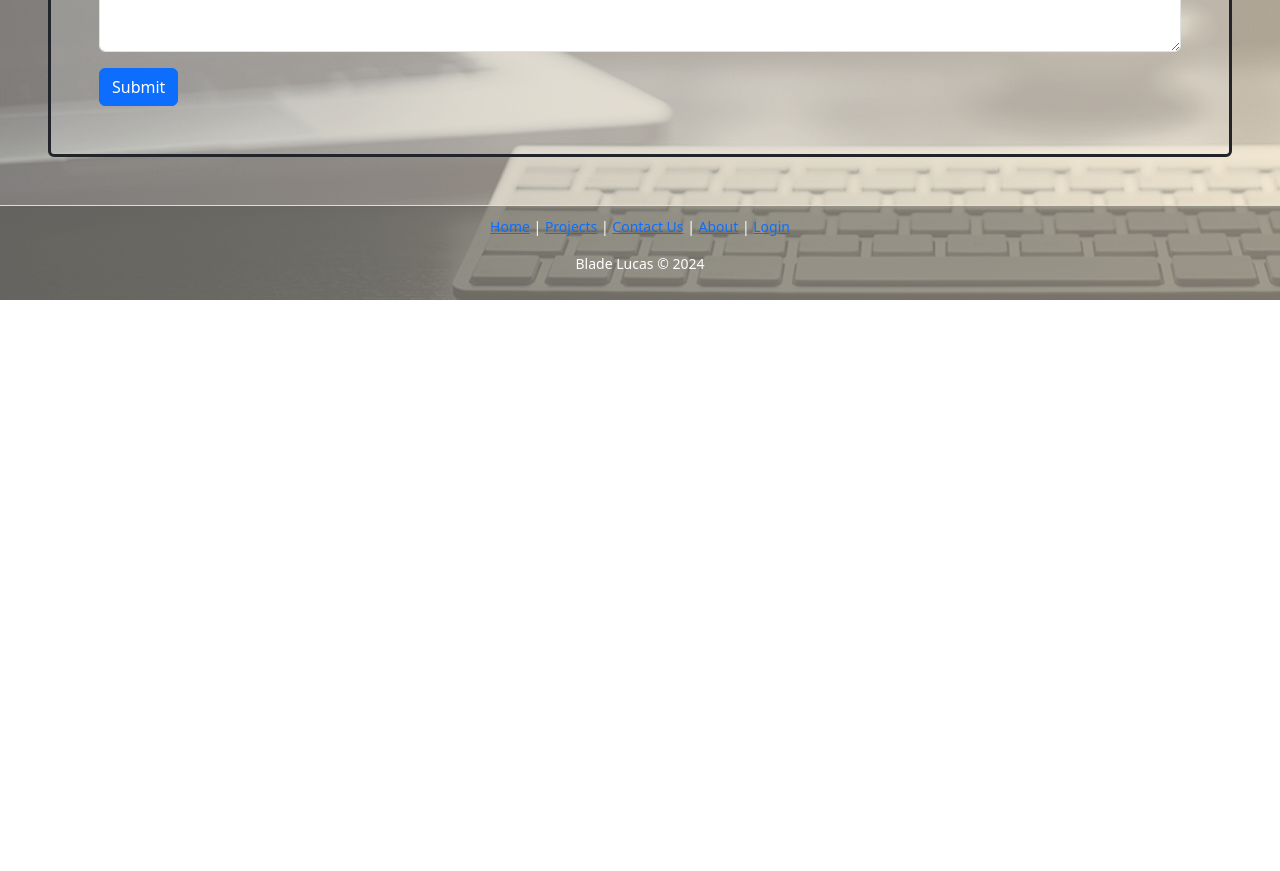
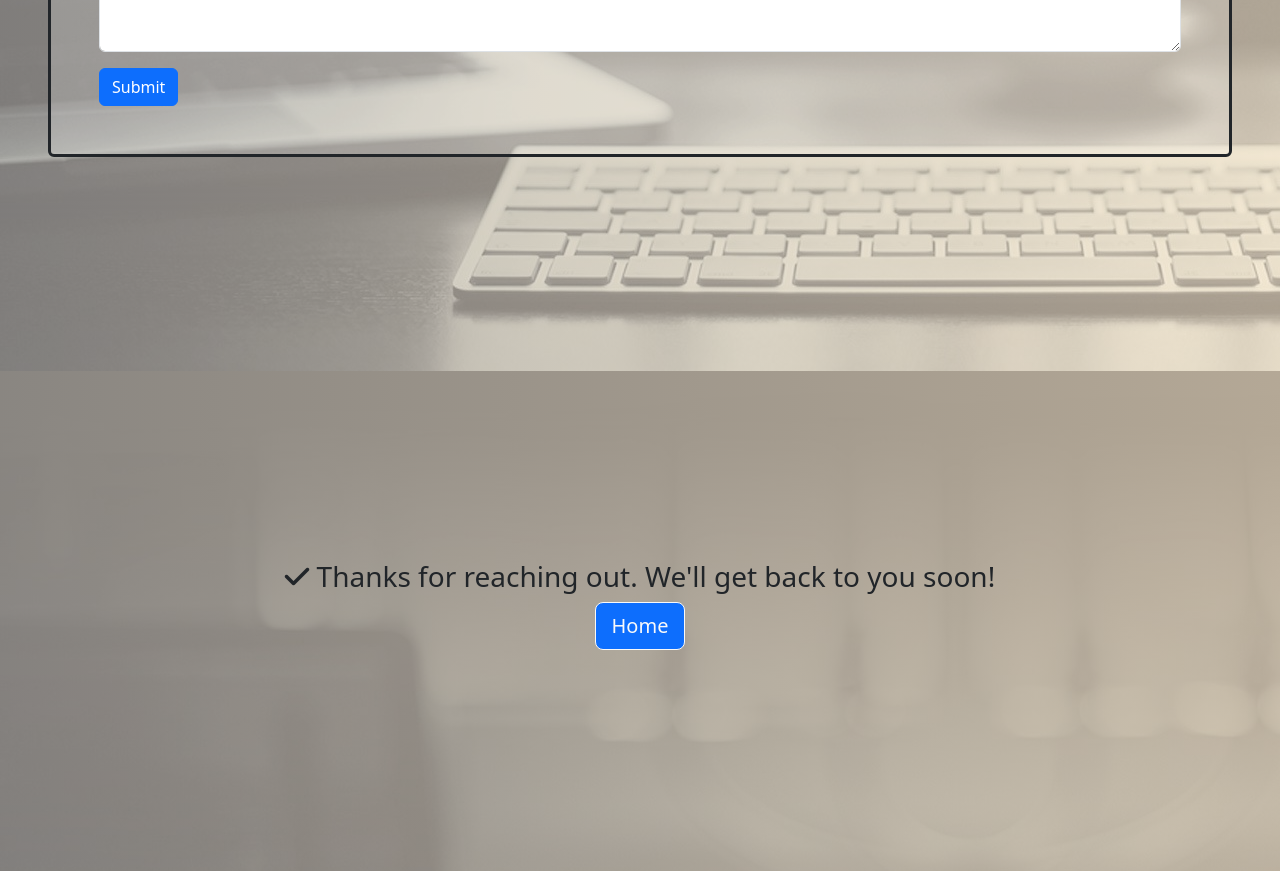
Before and after one commit to BladeLucas/11ty, an Eleventy site: page src/contact.njk in a window 1280 px wide. Shown: the part 709-1580 px from the top of the page. Before the commit the page ends 1009 px from the top, so only its background shows below. Built offline with nearby package versions, Linux system fonts and the light colour scheme; Eleventy itself is replaced by a stand-in of ours; files that its build step writes are made by us from their sources.

Commit message:
Altered the css of the email success screen

```diff
--- a/src/contact.njk
+++ b/src/contact.njk
@@ -36,11 +36,11 @@
   </div>
 
   <!-- Success Message -->
-  <div id="success-message" style="display:none;">
+  <div id="success-message" style="display:none;" class="d-flex flex-column justify-content-center align-items-center vh-100">
     <h3 class="text-center">
       <i class="fa-solid fa-check"></i> Thanks for reaching out. We'll get back to you soon!
     </h3>
-    <a href="/" class="btn btn-primary btn-outline-light">Home</a>
+    <a href="/" class="btn btn-primary btn-outline-light btn-lg">Home</a>
   </div>
 
   <script>
```
Also changed, not shown: 1 other file.
